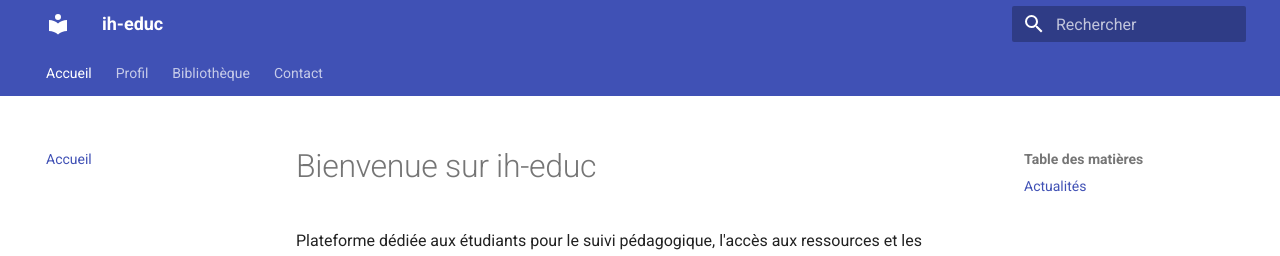
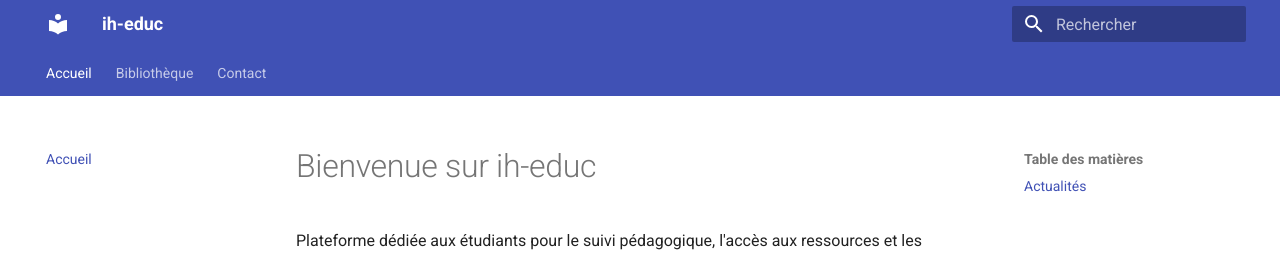
Before and after one commit to iharilaza99/ih-educ, an MkDocs documentation site: the page built from docs/index.md, in a window 1280 px wide. Shown: the top 256 px of the page. Built offline with MkDocs 1.6.1 and Material for MkDocs 9.7.7, drawn with Linux system fonts in a browser that asks for light colours.

Commit message:
Update mkdocs.yml

```diff
--- a/mkdocs.yml
+++ b/mkdocs.yml
@@ -16,7 +16,6 @@ theme:
 
 nav:
   - Accueil: index.md
-  - Profil: profil/index.md
   - Bibliothèque: bibliotheque/index.md
   - Contact: contact/index.md
 
```
